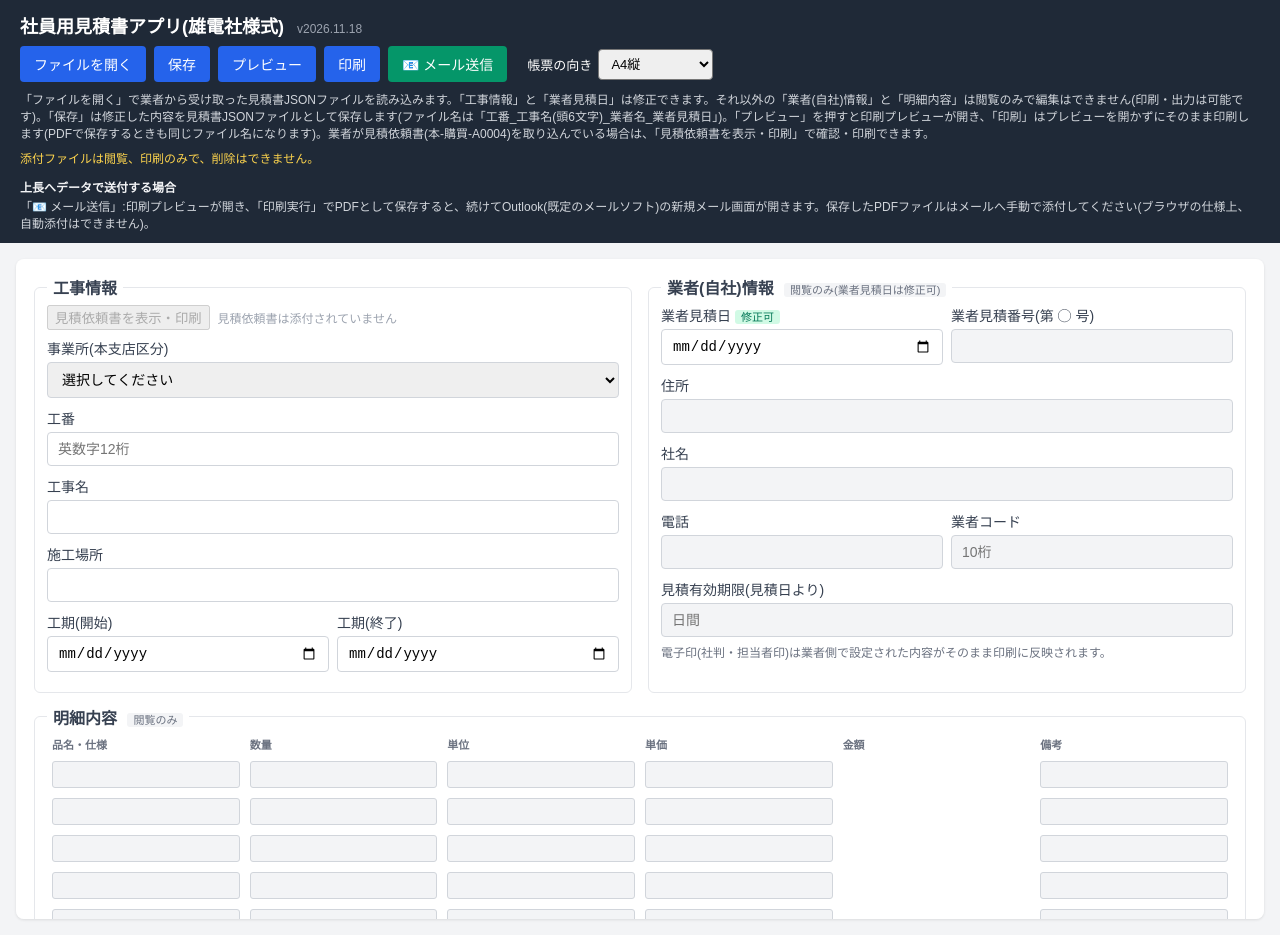
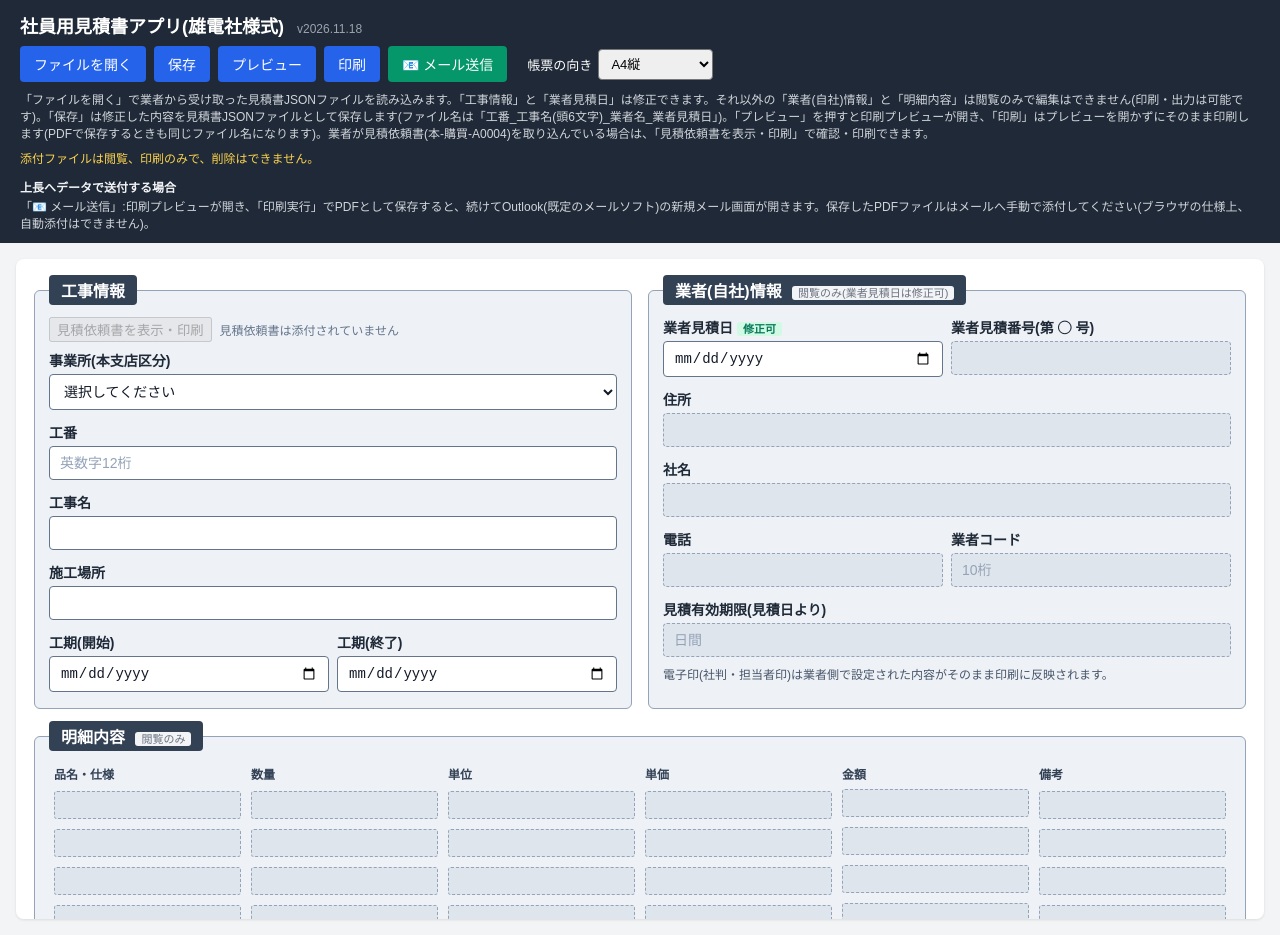
Before and after one commit to shar19-ops/quotation-staff-app, a plain HTML site: page 見積書【社員用】.html in a window 1280 px wide. Drawn offline with Linux system fonts and the light colour scheme.

Commit message:
入力画面に明暗を付けて欄の位置をわかりやすくする(請求書アプリと同じ配色)
- quotation-app PR #16 の社員用配布用を反映

Co-Authored-By: Claude Opus 5.5 <noreply@anthropic.com>

```diff
--- a/見積書【社員用】.html
+++ b/見積書【社員用】.html
@@ -131,29 +131,35 @@ body {
   margin-bottom: 0;
 }
 
+/* 入力欄の区切りがわかるよう、枠(グレー地) → 入力欄(白・濃い枠線) の明暗を付ける(請求書アプリと同じ配色。2026-11-21) */
 fieldset {
-  border: 1px solid #e5e7eb;
+  border: 1px solid #94a3b8;
   border-radius: 6px;
-  margin-bottom: 12px;
+  margin-bottom: 14px;
+  padding: 12px 14px 4px;
+  background: #eef2f7;
 }
 
 legend {
   font-weight: bold;
-  color: #374151;
-  padding: 0 6px;
+  color: #fff;
+  background: #334155;
+  padding: 3px 12px;
+  border-radius: 4px;
 }
 
 .form-panel label {
   display: block;
   font-size: 14px;
-  margin-bottom: 10px;
-  color: #374151;
+  font-weight: 600;
+  margin-bottom: 12px;
+  color: #1f2937;
 }
 
 .form-hint {
   margin: -4px 0 10px 0;
   font-size: 12px;
-  color: #6b7280;
+  color: #475569;
 }
 
 .form-hint-spaced {
@@ -167,9 +173,45 @@ legend {
   width: 100%;
   margin-top: 4px;
   padding: 8px 10px;
-  border: 1px solid #d1d5db;
+  border: 1px solid #64748b;
   border-radius: 4px;
   font-size: 14px;
+  font-weight: normal;
+  color: #111827;
+  background: #fff;
+}
+
+.form-panel input:hover,
+.form-panel select:hover,
+.form-panel textarea:hover {
+  border-color: #334155;
+}
+
+/* 入力中の欄は青い枠と薄い青地で強調する */
+.form-panel input:focus,
+.form-panel select:focus,
+.form-panel textarea:focus {
+  outline: none;
+  border-color: #2563eb;
+  box-shadow: 0 0 0 3px rgba(37, 99, 235, 0.3);
+  background: #f8fbff;
+}
+
+.form-panel input::placeholder,
+.form-panel textarea::placeholder {
+  color: #94a3b8;
+}
+
+.form-panel input[type="file"] {
+  padding: 6px;
+}
+
+/* 自動計算・自動入力の欄(入力できない)は、入力欄(白)と区別できるよう灰色地・点線枠にする */
+.form-panel input[readonly] {
+  background: #dfe5ec;
+  color: #475569;
+  border-style: dashed;
+  border-color: #94a3b8;
 }
 
 .two-col {
@@ -190,8 +232,9 @@ legend {
 
 .items-input-table th {
   text-align: left;
-  font-size: 11px;
-  color: #6b7280;
+  font-size: 12px;
+  font-weight: bold;
+  color: #334155;
   padding: 2px 5px;
 }
 
@@ -204,7 +247,8 @@ legend {
   box-sizing: border-box;
   padding: 5px 6px;
   font-size: 13px;
-  border: 1px solid #d1d5db;
+  line-height: 16px; /* 金額の欄(.item-amount)と高さをそろえる */
+  border: 1px solid #64748b;
   border-radius: 3px;
 }
 
@@ -215,17 +259,23 @@ legend {
 .items-input-table .col-amount { width: 10%; }
 .items-input-table .col-remarks { width: 9%; }
 
+/* 金額(自動計算)は、自動計算の欄と同じ灰色地・点線枠。高さは入力欄にそろえる */
 .items-input-table .item-amount {
   display: block;
   text-align: right;
   padding: 5px 6px;
   font-size: 13px;
-  color: #374151;
+  line-height: 16px;
+  min-height: 28px; /* 16px + 上下の余白10px + 枠2px(入力欄と同じ高さ。空欄でもつぶれない) */
+  color: #475569;
+  background: #dfe5ec;
+  border: 1px dashed #94a3b8;
+  border-radius: 3px;
 }
 
 .items-input-table tr.total-row td {
   font-weight: bold;
-  border-top: 2px solid #9ca3af;
+  border-top: 2px solid #64748b;
 }
 
 .items-input-table .total-label {
@@ -336,7 +386,7 @@ legend {
 
 .stamp-section {
   flex: 1;
-  border: 1px dashed #d1d5db;
+  border: 1px dashed #94a3b8;
   border-radius: 4px;
   padding: 8px 10px 4px;
   margin-bottom: 0;
@@ -346,7 +396,7 @@ legend {
   margin: 0 0 6px 0;
   font-size: 12px;
   font-weight: bold;
-  color: #6b7280;
+  color: #334155;
 }
 
 .ov-stamp {
@@ -656,11 +706,14 @@ legend {
   margin-left: 6px;
 }
 
+/* 閲覧のみの欄は、自動計算の欄と同じ灰色地・点線枠(入力できる欄の白と区別する) */
 .employee-app input:disabled,
 .employee-app select:disabled,
 .employee-app textarea:disabled {
-  background: #f3f4f6;
-  color: #111827;
+  background: #dfe5ec;
+  color: #334155;
+  border-style: dashed;
+  border-color: #94a3b8;
   opacity: 1;
   cursor: not-allowed;
 }
@@ -782,8 +835,8 @@ legend {
 
 /* 明細入力表のページの区切り行 */
 .items-input-table tr.page-sep td {
-  background: #e5e7eb;
-  color: #374151;
+  background: #cbd5e1;
+  color: #1f2937;
   font-size: 12px;
   font-weight: bold;
   padding: 3px 8px;
@@ -846,7 +899,7 @@ input.input-warn {
   font-size: 12px;
   color: #374151;
 }
-.a0004-status.empty { color: #9ca3af; }
+.a0004-status.empty { color: #64748b; }
 .a0004-modal-inner { width: fit-content; }
 .a0004-view {
   display: flex;
```
